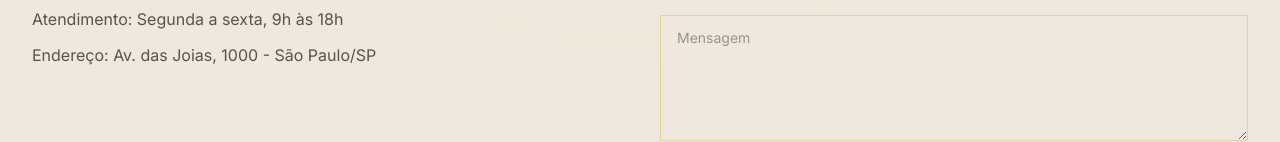
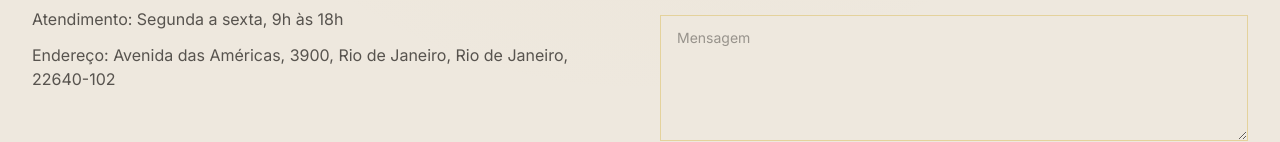
Before and after one commit to kazemito1/vcloset, a Next.js app: page /contato in a window 1280 px wide. Shown: the part 437-579 px from the top of the page. Built offline with nearby package versions, Linux system fonts and the light colour scheme; no server answers; the database is empty.

Commit message:
feat: faixa promocional no topo da home e endereco atualizado no contato

```diff
--- a/src/app/(store)/contato/page.tsx
+++ b/src/app/(store)/contato/page.tsx
@@ -24,7 +24,7 @@ export default function ContactPage() {
             <li>E-mail: contato@vcloset.com.br</li>
             <li>Telefone: (21) 99570-9075</li>
             <li>Atendimento: Segunda a sexta, 9h às 18h</li>
-            <li>Endereço: Av. das Joias, 1000 - São Paulo/SP</li>
+            <li>Endereço: Avenida das Américas, 3900, Rio de Janeiro, Rio de Janeiro, 22640-102</li>
           </ul>
         </div>
 
--- a/src/app/(store)/page.tsx
+++ b/src/app/(store)/page.tsx
@@ -42,8 +42,6 @@ export default async function HomePage() {
 
   return (
     <div>
-      <HeroCarousel />
-
       {/* Faixa promocional */}
       <section className="bg-cream border-y border-gold-300/30 py-3 md:py-4">
         <div className="container-page flex items-center justify-center gap-4 md:gap-8 text-center">
@@ -61,6 +59,8 @@ export default async function HomePage() {
           <span className="hidden h-px w-10 bg-gold-400/50 md:block" aria-hidden="true" />
         </div>
       </section>
+
+      <HeroCarousel />
 
       <CategoryGrid />
 
```
